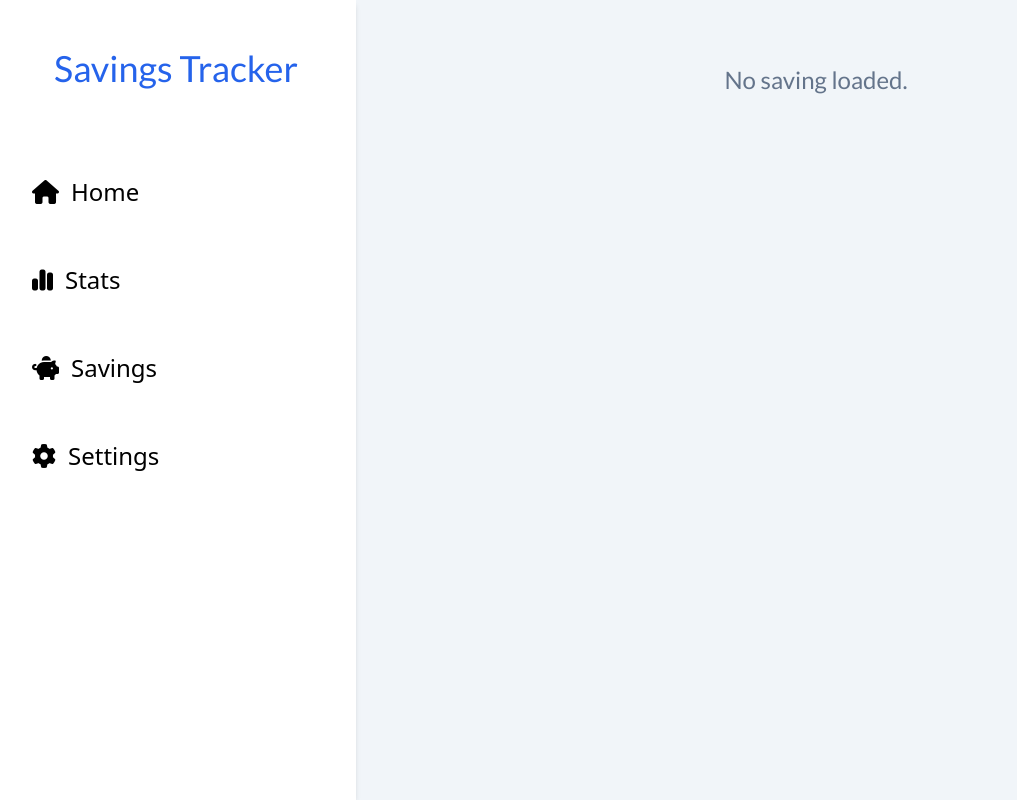
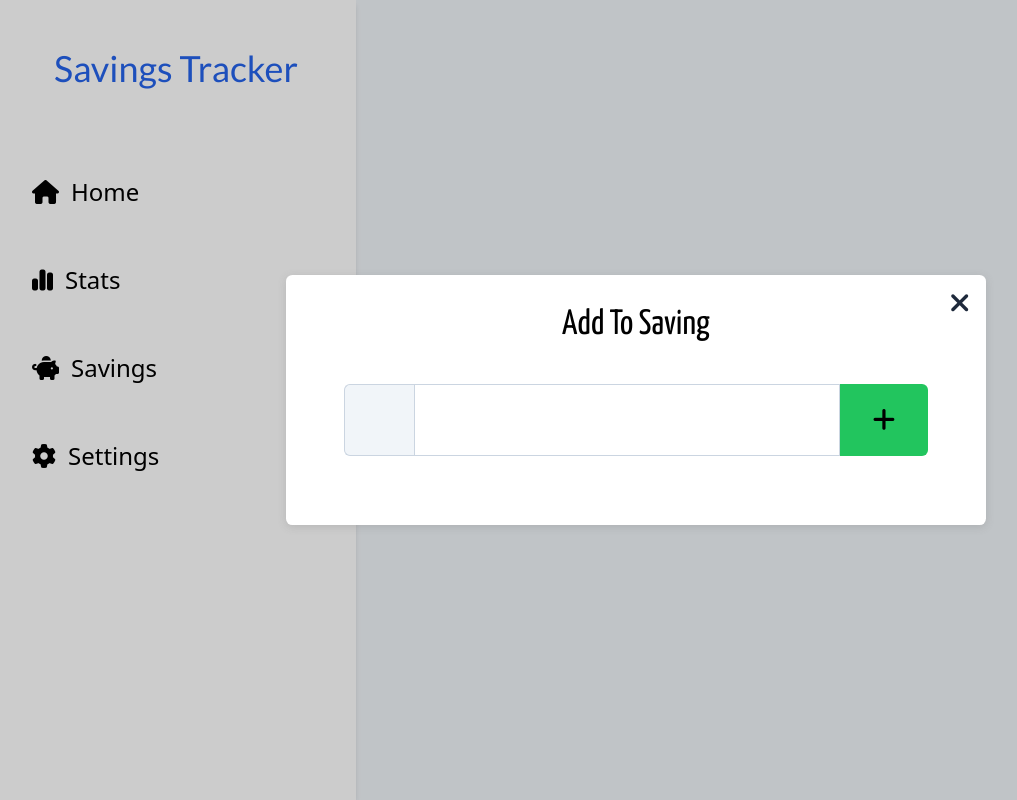
Before and after one commit to Ry2uko/savings_tracker, a Flask app: page /home in a window 1280 px wide. Shown: the whole page, without its empty margins (4-1021 px from the left). Run offline with Flask 3, Linux system fonts and the light colour scheme; data that the repository does not hold is empty; some libraries are stand-ins or nearby versions.

Commit message:
Adding and Withdrawing from Home

```diff
--- a/app.py
+++ b/app.py
@@ -72,6 +72,7 @@
 def session_route():
     saving = None
 
+    session['saving_id'] = 1
     if 'saving_id' in session:
         saving_data = db.session.get(Saving, session['saving_id'])
         saving_data_history = saving_data.history.split(',') if saving_data.history else []
@@ -141,8 +142,8 @@
             return handle_err('Id not found.', 404)
 
         # Validate updates
-        if 'added_amount' in request.json and 'subtracted_amount' in request.json:
-            return handle_err('added_amount and subtracted_amount cannot be used together.')
+        if 'added_amount' in request.json and 'withdrawed_amount' in request.json:
+            return handle_err('added_amount and withdrawed_amount cannot be used together.')
 
         if 'added_amount' in request.json:
             # If goal has already been completed
@@ -173,34 +174,34 @@
                 saving.is_goal_completed = True
                 saving.goal_completed_date = datetime.now()
 
-        if 'subtracted_amount' in request.json:
+        if 'withdrawed_amount' in request.json:
             # If goal has already been completed
             if saving.amount_saved <= 0:
-                return handle_err('Nothing to subtract.')
+                return handle_err('Nothing to withdraw.')
 
-            subtracted_amount = request.json['subtracted_amount']
+            withdrawed_amount = request.json['withdrawed_amount']
 
             try:
-                subtracted_amount = float(subtracted_amount)
-                if subtracted_amount <= 0:
+                withdrawed_amount = float(withdrawed_amount)
+                if withdrawed_amount <= 0:
                     raise ValueError
             except ValueError:
-                return handle_err('Invalid subtracted amount.')
+                return handle_err('Invalid withdrawed amount.')
 
-            if subtracted_amount > saving.amount_saved:
+            if withdrawed_amount > saving.amount_saved:
                 return handle_err('Not enough saving amount.')
 
-            if saving.is_goal_completed and (saving.amount_saved-subtracted_amount) < saving.amount_goal:
+            if saving.is_goal_completed and (saving.amount_saved-withdrawed_amount) < saving.amount_goal:
                 saving.is_goal_completed = False
                 saving.goal_completed_date = None
 
             # Add to history
-            history_entry = f'{datetime.now().strftime("%Y-%m-%d %H:%M:%S")}:-{subtracted_amount}'
+            history_entry = f'{datetime.now().strftime("%Y-%m-%d %H:%M:%S")}:-{withdrawed_amount}'
             history_list = saving.history.split(',') if saving.history else []
             history_list.append(history_entry)
             saving.history = ','.join(history_list)
 
-            saving.amount_saved -= subtracted_amount
+            saving.amount_saved -= withdrawed_amount
             saving.amount_saved = round(saving.amount_saved, 2)
 
         if 'name' in request.json:
--- /dev/null
+++ b/requirements.txt
@@ -0,0 +1,5 @@
+flask
+flask-sqlalchemy
+flask-marshmallow
+marshmallow-sqlalchemy
+pytz
--- a/static/css/styles.css
+++ b/static/css/styles.css
@@ -31,7 +31,7 @@
 
 .modal.modal-sm {
     width: 85%;
-    height: 220px;
+    height: 400px;
 }
 
 .modal.modal-lg {
@@ -86,6 +86,10 @@
         width: 700px;
         height: 700px;
     }
+
+    .modal.modal-sm {
+        height: 250px;
+    }
 }
 
 /* lg */
--- a/static/css/styles_main.css
+++ b/static/css/styles_main.css
@@ -881,14 +773,14 @@
   border-bottom-left-radius: 9999px;
 }
 
+.rounded-l-md{
+  border-top-left-radius: 0.375rem;
+  border-bottom-left-radius: 0.375rem;
+}
+
 .rounded-r-md{
   border-top-right-radius: 0.375rem;
   border-bottom-right-radius: 0.375rem;
-}
-
-.rounded-l-md{
-  border-top-left-radius: 0.375rem;
-  border-bottom-left-radius: 0.375rem;
 }
 
 .rounded-bl-full{
@@ -1137,6 +999,10 @@
   padding-top: 1.5rem;
 }
 
+.pt-8{
+  padding-top: 2rem;
+}
+
 .text-center{
   text-align: center;
 }
@@ -1168,8 +1034,16 @@
   line-height: 2.5rem;
 }
 
+.text-\[1\.3rem\]{
+  font-size: 1.3rem;
+}
+
 .text-\[1\.4rem\]{
   font-size: 1.4rem;
+}
+
+.text-\[1\.6rem\]{
+  font-size: 1.6rem;
 }
 
 .text-\[1\.7rem\]{
@@ -1180,6 +1054,14 @@
   font-size: 2.3rem;
 }
 
+.text-\[2\.6rem\]{
+  font-size: 2.6rem;
+}
+
+.text-\[2rem\]{
+  font-size: 2rem;
+}
+
 .text-\[3rem\]{
   font-size: 3rem;
 }
@@ -1187,22 +1069,6 @@
 .text-xl{
   font-size: 1.25rem;
   line-height: 1.75rem;
-}
-
-.text-\[1\.6rem\]{
-  font-size: 1.6rem;
-}
-
-.text-\[2rem\]{
-  font-size: 2rem;
-}
-
-.text-\[1\.8rem\]{
-  font-size: 1.8rem;
-}
-
-.text-\[1\.5rem\]{
-  font-size: 1.5rem;
 }
 
 .text-black{
@@ -1331,7 +1178,7 @@
 
 .modal.modal-sm {
   width: 85%;
-  height: 220px;
+  height: 400px;
 }
 
 .modal.modal-lg {
@@ -1387,6 +1234,10 @@
     max-width: 700px;
     width: 700px;
     height: 700px;
+  }
+
+  .modal.modal-sm {
+    height: 250px;
   }
 }
 
@@ -1489,6 +1340,14 @@
     display: none;
   }
 
+  .md\:w-\[12\%\]{
+    width: 12%;
+  }
+
+  .md\:w-\[73\%\]{
+    width: 73%;
+  }
+
   .md\:grid-cols-2{
     grid-template-columns: repeat(2, minmax(0, 1fr));
   }
@@ -1500,6 +1359,15 @@
 
   .md\:gap-y-4{
     row-gap: 1rem;
+  }
+
+  .md\:rounded-none{
+    border-radius: 0px;
+  }
+
+  .md\:py-4{
+    padding-top: 1rem;
+    padding-bottom: 1rem;
   }
 
   .md\:pb-8{
@@ -1518,6 +1386,14 @@
     padding-top: 1rem;
   }
 
+  .md\:pt-6{
+    padding-top: 1.5rem;
+  }
+
+  .md\:text-\[1\.6rem\]{
+    font-size: 1.6rem;
+  }
+
   .md\:text-\[2\.2rem\]{
     font-size: 2.2rem;
   }
--- a/static/js/home.js
+++ b/static/js/home.js
@@ -8,7 +8,7 @@
   "GBP": "£",
 };
 
-const barAnimDurationMs = 500;
+const barAnimDurationMs = 350;
 
 let bar;
 let addSavingBtnLock = false;
@@ -29,29 +29,106 @@
     });
 
   $('#addToSaving').on('click', () => {
+    $('#modifyAmountModal').attr('data-transaction', 'add');
     $('#modifyAmountModal .form-title').text('Add To Saving');
-    $('#submitModifyAmountForm')
+    $('.submitModifyAmountForm')
       .removeClass('bg-red-500')
       .addClass('bg-green-500');
-    $('#submitModifyAmountForm i').attr('class', 'fa-solid fa-plus');
-    toggleModal('modifyAmountModal');
+    $('.submitModifyAmountForm.icon i').attr('class', 'fa-solid fa-plus');
+    $('.submitModifyAmountForm.text').text('Add to Saving');
+    toggleModal('modifyAmountModal', undefined, () => {
+      $('#savingAmountInput').val('');
+    });
   });
 
-  const handleWithdrawFromSaving = () => {
+  $('.withdrawFromSaving').on('click', () => {
+    $('#modifyAmountModal').attr('data-transaction', 'withdraw');
     $('#modifyAmountModal .form-title').text('Withdraw From Saving');
-    $('#submitModifyAmountForm')
+    $('.submitModifyAmountForm')
       .removeClass('bg-green-500')
       .addClass('bg-red-500');
-    $('#submitModifyAmountForm i').attr('class', 'fa-solid fa-minus');
-    toggleModal('modifyAmountModal');
-  }
+    $('.submitModifyAmountForm.icon i').attr('class', 'fa-solid fa-minus');
+    $('.submitModifyAmountForm.text').text('Withdraw from Saving');
+    toggleModal('modifyAmountModal', undefined, () => {
+      $('#savingAmountInput').val('');
+    });
+  });
 
-  $('#withdrawFromSavingA').on('click', handleWithdrawFromSaving);
-  $('#withdrawFromSavingB').on('click', handleWithdrawFromSaving);
+  $('.submitModifyAmountForm').on('click', () => {
+    const handleFormErr = errMsg => {
+      $('#addSavingErrorText').text(errMsg).removeClass('hidden');
+      return;
+    };
+
+    let transactionType = $('#modifyAmountModal').attr('data-transaction').toLowerCase();
+    let savingAmount = $('#savingAmountInput').val();
+
+    // Validate form
+    if (!savingAmount) {
+      return handleFormErr('Amount must not be empty.');
+    }
+
+    savingAmount = savingAmount.replace(/[^0-9.]/g, '');
+    savingAmount = parseFloat(savingAmount);
+
+    if (isNaN(savingAmount)) {
+      return handleFormErr('Amount must not be a number.');
+    } else if (savingAmount <= 0) {
+      return handleFormErr('Amount must be greater than 0.');
+    }
+
+    // Submit
+    sessionRequest.then(sessionData => {
+      const sessionId = sessionData.id;
+      const reqBody = { 'id': sessionId };
+
+      if (transactionType === 'add') {
+        reqBody['added_amount'] = savingAmount;
+      } else if (transactionType === 'withdraw') {
+        reqBody['withdrawed_amount'] =   savingAmount;
+      }
+
+      fetch('/savings/api', {
+        'method': 'PUT',
+        'headers': {
+            'Content-Type': 'application/json',
+        },
+        'body': JSON.stringify(reqBody),
+      })
+      .then(response => response.json())
+      .then(data => {
+        if (data.error) throw new Error(data.error);
+
+        const saving = data.saving;
+        $('#savingAmountInput').val('');
+        toggleModal('modifyAmountModal');
+        displayDetails(saving);
+
+        let progressPercentage = Math.round((saving['amount_saved'] / saving['amount_goal']) * 100);
+        if (progressPercentage === 100 && saving['amount_saved'] !== saving['amount_goal']) {
+          progressPercentage = 99;
+        } else if (progressPercentage === 0 && saving['amount_saved'] !== 0) {
+          progressPercentage = 1;
+        }
+
+        bar.set(progressPercentage, true);
+      })
+      .catch(err => {
+        handleFormErr(err.message);
+      });
+    });
+  });
+
+  $('#addToSaving').click();
 });
 
 function initializeHome(saving) {
   let progressPercentage = Math.round((saving['amount_saved'] / saving['amount_goal']) * 100);
+  if (progressPercentage === 100 && saving['amount_saved'] !== saving['amount_goal']) {
+    progressPercentage = 99;
+  } else if (progressPercentage === 0 && saving['amount_saved'] !== 0) {
+    progressPercentage = 1;
+  }
 
   let barStroke = saving['is_goal_completed'] ? '#f4d50b' : '#3B82F6';
   // Load progress bar
@@ -64,8 +141,11 @@
     'max': 100,
     'value': progressPercentage,
   });
-  addSavingBtnLock = false;
 
+  displayDetails(saving);
+}
+
+function displayDetails(saving) {
   let savingCurrency = validateCurrency(saving['currency']);
   if (savingCurrency === null) {
     savingCurrency = "$";
--- a/templates/home.html
+++ b/templates/home.html
@@ -5,30 +5,38 @@
 {% endblock %}
 
 {% block modal %}
-    <div id="modifyAmountModal" class="modal modal-sm flex-col hidden opacity-0">
+    <div id="modifyAmountModal" class="modal modal-sm flex-col hidden opacity-0 relative">
         <button type="button" class="close-modal-btn absolute top-0 right-0 my-1 mx-3
         text-[1.7rem] cursor-pointer p-1">
             <i class="fa-solid fa-xmark text-slate-800"></i>
         </button>
 
-        <div class="form-header-container pt-6 pb-4 border-b-slate-200 ">
-            <h4 class="form-title text-[2.3rem] font-yanone-kaffeesatz
+        <div class="form-header-container pt-8 pb-4 border-b-slate-200 md:pt-6">
+            <h4 class="form-title text-[2.6rem] font-yanone-kaffeesatz
             text-center md:text-[2.2rem]"></h4>
         </div>
 
-        <div class="form-container flex justify-center pt-2">
-            <div class="input-group flex w-4/6">
+        <span class="hidden text-center text-xl font-noto-sans mb-2
+        text-red-600 error-text" id="addSavingErrorText">I am another hidden placeholder :)</span>
+
+        <div class="form-container flex justify-center py-6 md:py-4">
+            <div class="input-group flex w-5/6">
                 <input type="text" id="formCurrencyLabel" class="bg-slate-100 border-l
-                border-t border-b border-slate-300 rounded-l-md py-4 text-center w-[12%] text-[1.6rem]
-                text-slate-500" disabled>
-                <input type="text" id="savingNameInput" class="bg-white
-                border font-noto-sans border-slate-300 py-4 px-4 w-[73%] text-[1.6rem]
-                focus:outline-none"/>
-                <button id="submitModifyAmountForm" class=" rounded-r-md
-                font-noto-sans py-2 w-[15%] text-[1.6rem]">
+                border-t border-b border-slate-300 rounded-l-md py-4 text-center w-[15%] text-[2rem]
+                text-slate-500 md:w-[12%] md:text-[1.6rem]" disabled>
+                <input type="text" id="savingAmountInput" class="bg-white
+                border rounded-r-md font-noto-sans border-slate-300 py-4 px-4 w-[85%] text-[1.6rem]
+                focus:outline-none md:w-[73%] md:rounded-none"/>
+                <button class="submitModifyAmountForm icon rounded-r-md
+                font-noto-sans py-2 w-[15%] text-[1.6rem] hidden md:block">
                     <i class=""></i>
                 </button>
             </div>
+
+            <button class="submitModifyAmountForm text absolute bottom-0  block md:hidden
+            font-noto-sans py-3 px-6 text-[1.3rem] mx-auto my-8 rounded-md">
+                Add to Saving
+            </button>
         </div>
     </div>
 {% endblock %}
@@ -43,15 +51,15 @@
             id="addToSaving">
                 <i class="fa-solid fa-plus"></i>
             </button>
-            <button type="button" class="absolute hidden top-0 left-0 bg-red-500
+            <button type="button" class="withdrawFromSaving absolute hidden top-0 left-0 bg-red-500
             pr-8 pl-4 pb-8 pt-4 z-[99] cursor-pointer rounded-br-full transition ease-out duration-50
             text-2xl hover:scale-[1.10] hover:translate-x-[2px] hover:translate-y-[2px]
-            md:block" id="withdrawFromSavingA">
+            md:block">
                 <i class="fa-solid fa-minus"></i>
             </button>
-            <button type="button" class="absolute right-0 top-[80px] bg-red-500
+            <button type="button" class="withdrawFromSaving absolute right-0 top-[80px] bg-red-500
             pl-6 pr-2 py-4 rounded-l-full z-[99] cursor-pointer transition ease-out duration-50
-            text-2xl hover:scale-[1.10] hover:translate-x-[-2px] md:hidden" id="withdrawFromSavingB">
+            text-2xl hover:scale-[1.10] hover:translate-x-[-2px] md:hidden">
                 <i class="fa-solid fa-minus"></i>
             </button>
 
```
Also changed, not shown: other parts of static/css/styles_main.css (+22 -179 lines), static/js/index.js (+1 -30 lines), static/js/savings.js (+5 -8 lines), 2 other files.
